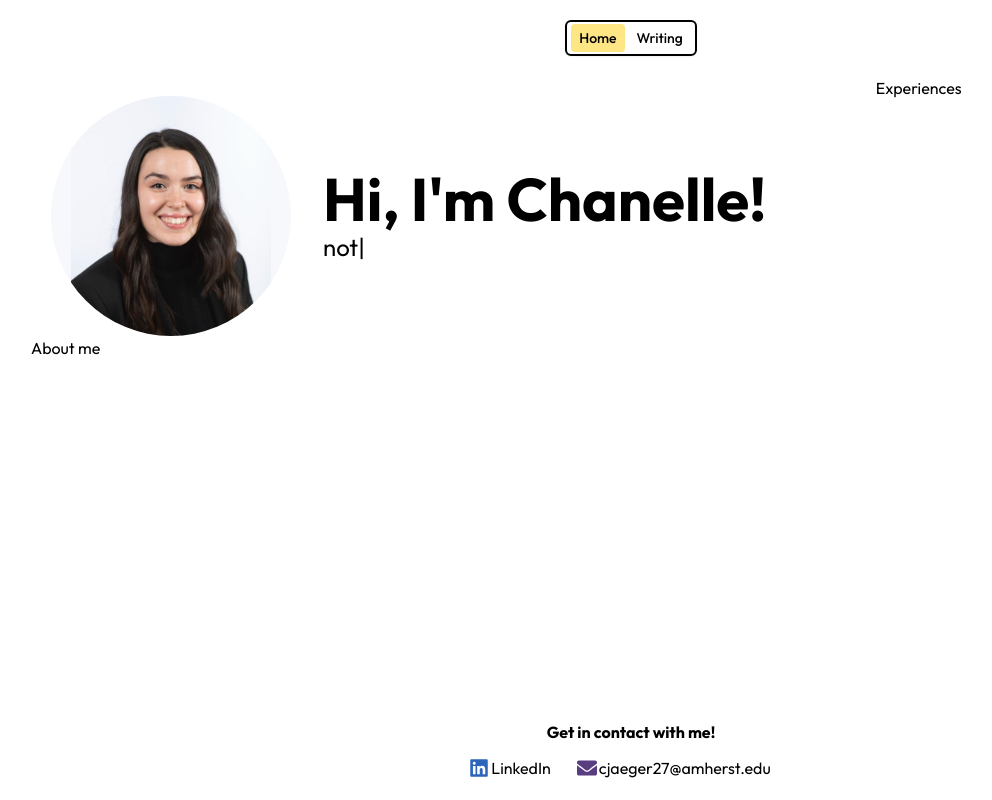
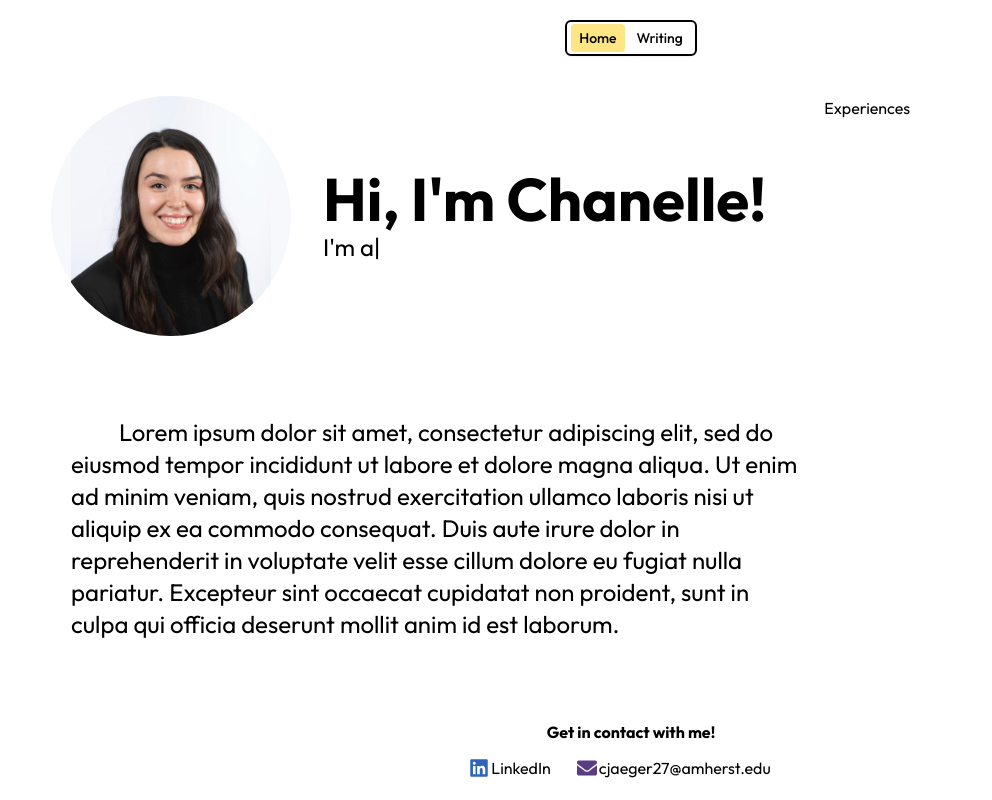
Before and after one commit to ivanbetancxurt/chanelle-personal-website, a Next.js app: page / in a window 1280 px wide. Shown: the whole page, without its empty margins (9-1001 px from the left). Built offline with nearby package versions, Linux system fonts and the light colour scheme.

Commit message:
Add about me section

```diff
--- a/app/layout.tsx
+++ b/app/layout.tsx
@@ -22,14 +22,14 @@ export default function RootLayout({
 }>) {
     return (
         <html lang='en' className={outfit.className}>
-            <body className='flex flex-col'>
-                <header className='flex justify-center pt-5'>
+            <body className='flex flex-col min-h-screen'>
+                <header className='flex justify-center pt-5 h-auto '>
                     <NavBar />
                 </header>
-                <main className='py-5 px-10 flex justify-center '>
+                <main className='flex flex-1 pt-10 px-15'>
                     {children}
                 </main>
-                <footer className='flex justify-center w-full'>
+                <footer className='flex justify-center w-full h-auto'>
                     <ContactBar />
                 </footer>
             </body>
--- a/app/page.tsx
+++ b/app/page.tsx
@@ -5,14 +5,16 @@ import ProfileBanner from '@/components/profilebanner';
 export default function Home() {
     return (
         <>
-            <div className='flex w-full h-full'>
-                <div className='flex flex-col w-[66vw]'>
+            <div className='flex h-auto'>
+                <div className='flex flex-col w-2/3'>
                     <ProfileBanner />
-                    <div>
-                        About me
+                    <div className='flex-1 flex px-5 items-center'>
+                        <p style={{textIndent: '2em'}} className='text-2xl'>
+                            Lorem ipsum dolor sit amet, consectetur adipiscing elit, sed do eiusmod tempor incididunt ut labore et dolore magna aliqua. Ut enim ad minim veniam, quis nostrud exercitation ullamco laboris nisi ut aliquip ex ea commodo consequat. Duis aute irure dolor in reprehenderit in voluptate velit esse cillum dolore eu fugiat nulla pariatur. Excepteur sint occaecat cupidatat non proident, sunt in culpa qui officia deserunt mollit anim id est laborum.
+                        </p>
                     </div>
                 </div>
-                <div>
+                <div className='w-1/3'>
                     Experiences
                 </div>
             </div>
--- a/components/contactbar.tsx
+++ b/components/contactbar.tsx
@@ -4,7 +4,7 @@ import ContactItem from './contactitem';
 export function ContactBar() {
     return (
         <>
-            <div className='fixed bottom-0 flex flex-col items-center pb-5 font-bold'>
+            <div className='flex flex-col items-center pb-5 font-bold'>
                 Get in contact with me!
                 <div className='flex gap-12 font-normal pt-3'>
                     <ContactItem
--- a/components/profilebanner.tsx
+++ b/components/profilebanner.tsx
@@ -4,7 +4,7 @@ import { ReactTyped } from 'react-typed';
 export default function ProfileBanner() {
     return (
         <>
-            <div className='flex ml-5 mt-5 items-center'>
+            <div className='flex items-center'>
                 <div className='flex bg-[#f7f8fb] w-60 h-60 rounded-full overflow-hidden items-center justify-center pt-13 '>
                     <Image src='/headshot1.jpg' alt="Chanelle's profile picture" width={200} height={200} />
                 </div>
@@ -15,13 +15,17 @@ export default function ProfileBanner() {
                     <div className='text-2xl'>
                         <ReactTyped
                             strings={[
-                                'test',
-                                'nother',
-                                'hi'
+                                "I'm an <span style='color: #45d435'>Environmental Science</span> and <span style='color: #16aafa'>Law</span> major",
+                                "I'm a <span style='color: #facb32'>Climate Activist</span>",
+                                "I'm a proud <span style='color: #12d8db'>New Mexican</span>",
+                                "I'm an aspiring <span style='color: #db124e'>Environmental Lawyer</span>",
+                                "I'm a <span style='color: #543e7d'>400m Runner</span>",
+                                "I'm a <span style='color: #f0269c'>Writer</span>"
                             ]}
                             typeSpeed={50}
-                            backSpeed={50}
+                            backSpeed={25}
                             loop={true}
+                            backDelay={1250}
                         />
                     </div>
 
```
